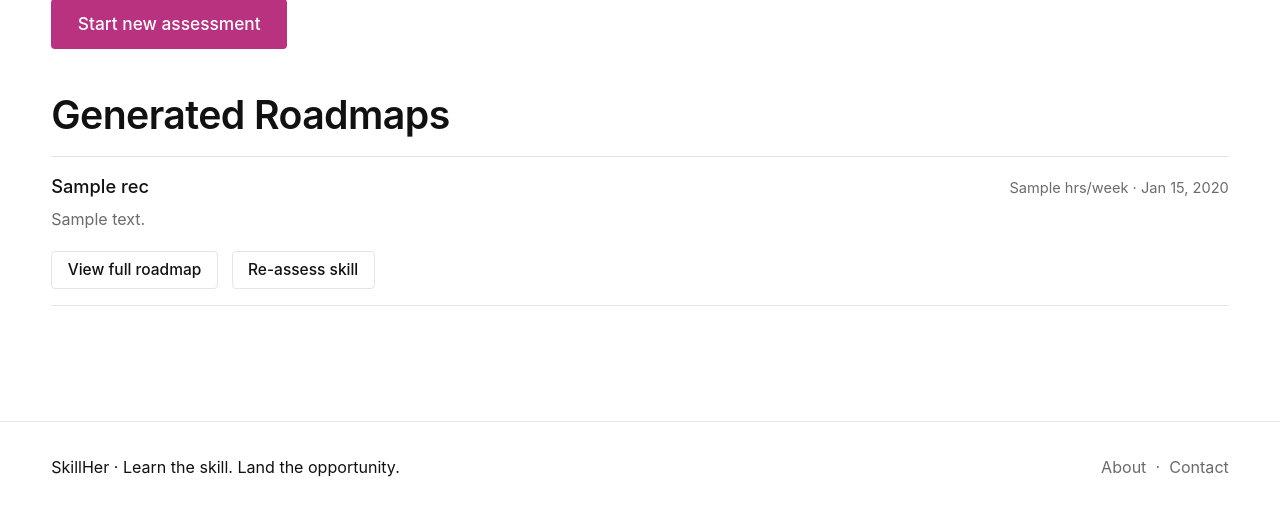
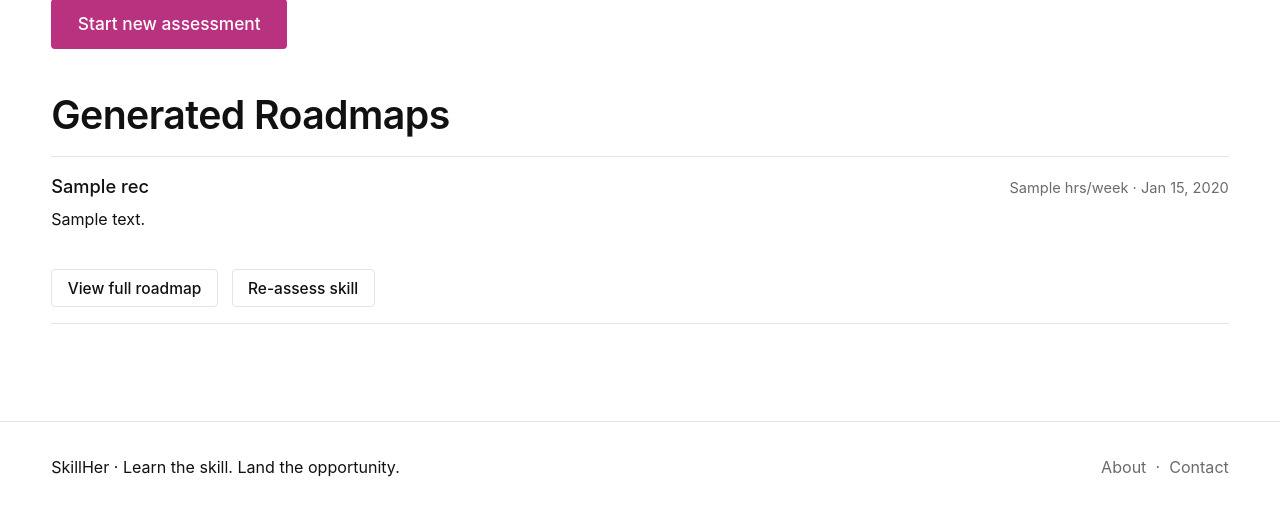
Before and after one commit to varun05126/llm_working, a Django app: template templates/recommender/recommendations.html in a window 1280 px wide. Shown: the part 287-800 px from the top of the page. Run offline with Django 5.2, Linux system fonts and the light colour scheme; the template is opened without the code that fills it: most values are stand-ins (such as "Sample title", 1, 10 or a date in 2020); data that the repository does not hold is empty; some libraries are stand-ins or nearby versions.

Commit message:
feat(templates): update empty state microcopy and apply render_md filter

```diff
--- a/templates/recommender/recommendations.html
+++ b/templates/recommender/recommendations.html
@@ -1,4 +1,5 @@
 {% extends 'recommender/base.html' %}
+{% load markdown_tags %}
 
 {% block title %}Your Learning Roadmaps{% endblock %}
 
@@ -20,7 +21,7 @@
         </a>
         <span class="resource-meta">{{ rec.weekly_hours }} hrs/week · {{ rec.created_at|date:"M j, Y" }}</span>
       </div>
-      <p class="resource-desc" style="margin-bottom: 0.5rem;">{{ rec.description|truncatewords:30 }}</p>
+      <div class="resource-desc prose" style="margin-bottom: 0.5rem;">{{ rec.description|truncatewords:30|render_md }}</div>
       <div class="btn-group" style="margin-top: 0.25rem;">
         <a href="{% url 'recommendation_detail' rec.id %}" class="btn btn-secondary btn-sm">View full roadmap</a>
         <a href="{% url 'skill_assessment' %}?reassess={{ rec.skill_name|urlencode }}" class="btn btn-secondary btn-sm">Re-assess skill</a>
@@ -28,7 +29,7 @@
     </li>
   {% empty %}
     <li>
-      <span class="muted-text">No roadmaps generated yet. Complete an assessment to create one!</span>
+      <span class="muted-text">Your first roadmap is one assessment away. Complete a skill check to begin your learning path.</span>
     </li>
   {% endfor %}
 </ul>
```
